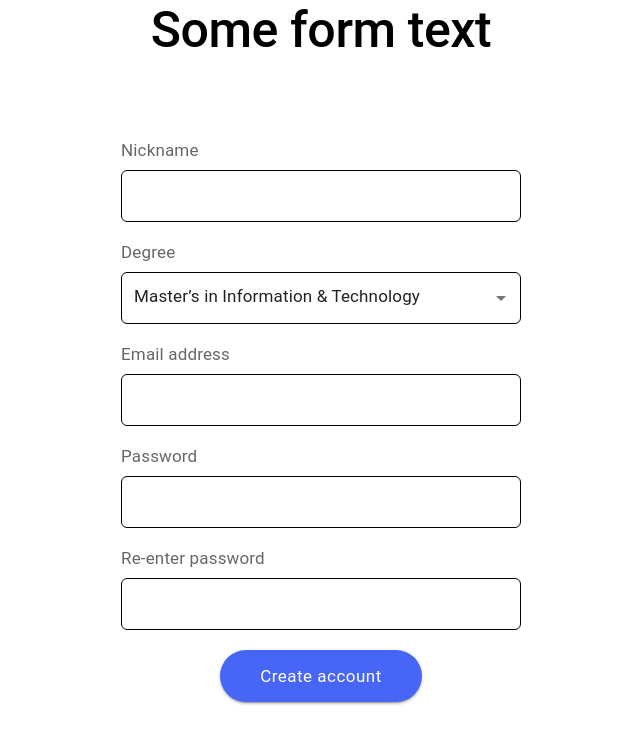
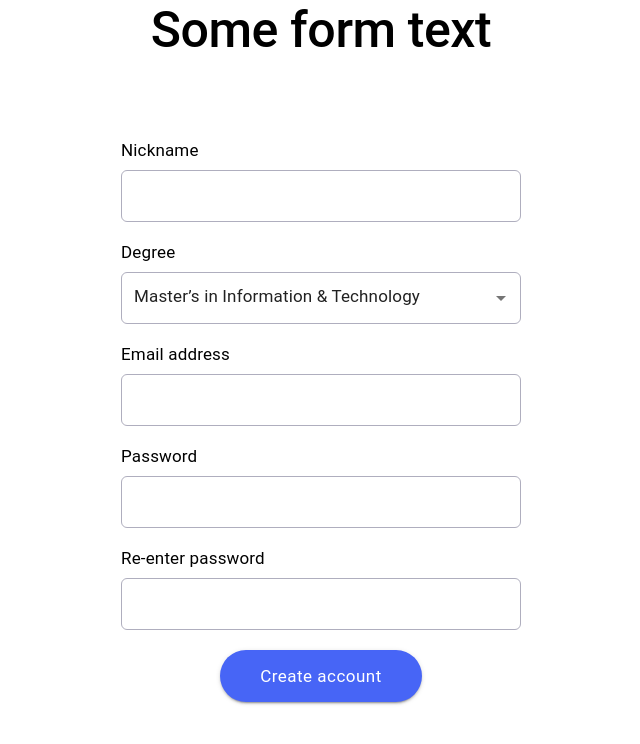
Before and after one commit to k5va/sample-form, a React (Create React App) app: page / in a window 1280 px wide. Shown: the top 744 px of the page, without its empty margins (319-959 px from the left). Built offline with nearby package versions, Linux system fonts and the light colour scheme; the HTML template or start-up script is replaced by a standard one.

Commit message:
Replaces wrapper div with StyledEngineProvider injectFirst

```diff
--- a/src/components/account-form/account-form.tsx
+++ b/src/components/account-form/account-form.tsx
@@ -17,7 +17,7 @@ function AccountForm(): JSX.Element {
       password2: '',
     }
   });
-  const formValidator = useMemo(() => getAccountFormValidator(getValues), [getValues]); // TODO: remove memo?
+  const formValidator = useMemo(() => getAccountFormValidator(getValues), [getValues]);
   const onSubmit: SubmitHandler<AccountFormFields> = data => console.log(createAccountDTO(data));
 
   return (
--- a/src/components/form-select/form-select.tsx
+++ b/src/components/form-select/form-select.tsx
@@ -1,5 +1,5 @@
 import { useController } from 'react-hook-form';
-import { FormControl, InputLabel, Select } from '@mui/material';
+import { FormControl, InputLabel, Select, StyledEngineProvider } from '@mui/material';
 import { FormSelectProps } from './types';
 
 function FormSelect({ name, label, control, validator, children, className }: FormSelectProps): JSX.Element {
@@ -10,8 +10,8 @@ function FormSelect({ name, label, control, validator, children, className }: Fo
   } = useController({name, control, rules: validator});
 
   return (
-    <div className={className}>
-      <FormControl>
+    <StyledEngineProvider injectFirst>
+      <FormControl className={className}>
         <InputLabel id={labelId}>{label}</InputLabel>
         <Select
           id={name}
@@ -26,7 +26,7 @@ function FormSelect({ name, label, control, validator, children, className }: Fo
           {children}
         </Select>
       </FormControl>
-    </div>
+    </StyledEngineProvider>
   );
 }
 
--- a/src/components/form-text-field/form-text-field.tsx
+++ b/src/components/form-text-field/form-text-field.tsx
@@ -1,5 +1,5 @@
 import { FieldValues, useController } from 'react-hook-form';
-import { TextField } from '@mui/material';
+import { StyledEngineProvider, TextField } from '@mui/material';
 import { FormTextFieldProps } from './types';
 
 function FormTextField<T extends FieldValues>({ name, label, control, validator, className }: FormTextFieldProps<T>): JSX.Element {
@@ -9,7 +9,7 @@ function FormTextField<T extends FieldValues>({ name, label, control, validator,
   } = useController({name, control, rules: validator});
 
   return (
-    <div className={className}>
+    <StyledEngineProvider injectFirst>
       <TextField
         id={name}
         name={name}
@@ -20,8 +20,9 @@ function FormTextField<T extends FieldValues>({ name, label, control, validator,
         inputRef={ref}
         error={!!error}
         helperText={error?.message}
+        className={className}
       />
-    </div>
+    </StyledEngineProvider>
   );
 }
 
--- a/src/theme/theme.ts
+++ b/src/theme/theme.ts
@@ -35,6 +35,7 @@ export const theme = createTheme({
       styleOverrides: {
         root: {
           ...textStyles,
+          color: '#000',
           position: 'static',
           transform: 'none',
           marginBottom: '0.625rem',
@@ -47,7 +48,7 @@ export const theme = createTheme({
         root: {
           height: inputHeight,
           transition: 'color 0.3s, border-color 0.3s',
-          border: '1px solid black',
+          border: '1px solid #AFAEBE',
 
           '&.Mui-focused': {
             borderColor: '#4765F6',
```
